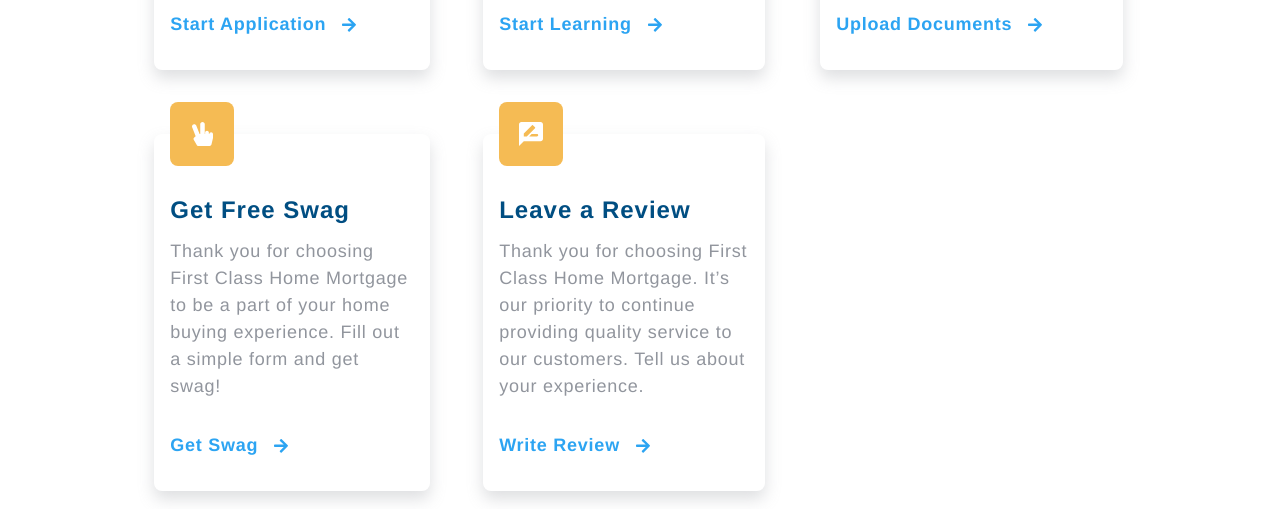
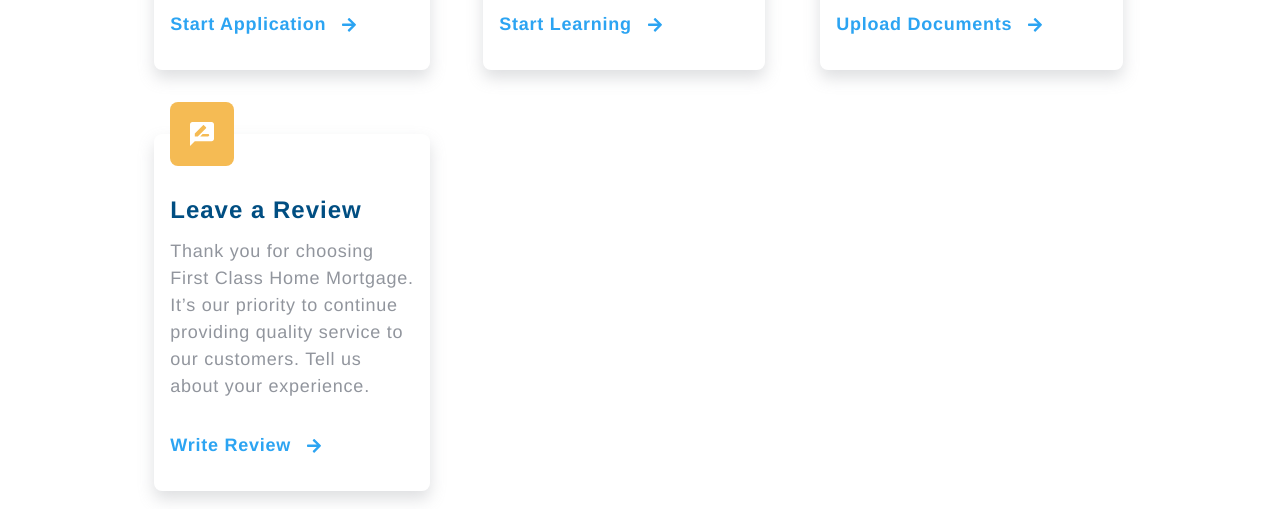
Before and after one commit to MitchellHCrane/kentbarker, a React (Create React App) app: page / in a window 1280 px wide. Shown: the part 1220-1729 px from the top of the page. Built offline with nearby package versions, Linux system fonts and the light colour scheme.

Commit message:
rmv swag

```diff
--- a/src/Components/GetStarted.js
+++ b/src/Components/GetStarted.js
@@ -36,13 +36,13 @@ function GetStarted() {
           iconName="uploadDocumentIcon"
           btnText="Upload Documents"
         />
-        <GetStartedItem
+        {/* <GetStartedItem
           title="Get Free Swag"
           description="Thank you for choosing First Class Home Mortgage to be a part of your home buying experience. Fill out a simple form and get swag!"
           url="https://elevatepromo.com/fchm_thankyou/"
           iconName="peaceHand"
           btnText="Get Swag"
-        />
+        /> */}
         <GetStartedItem
           title="Leave a Review"
           description="Thank you for choosing First Class Home Mortgage. It’s our priority to continue providing quality service to our customers. Tell us about your experience."
```
